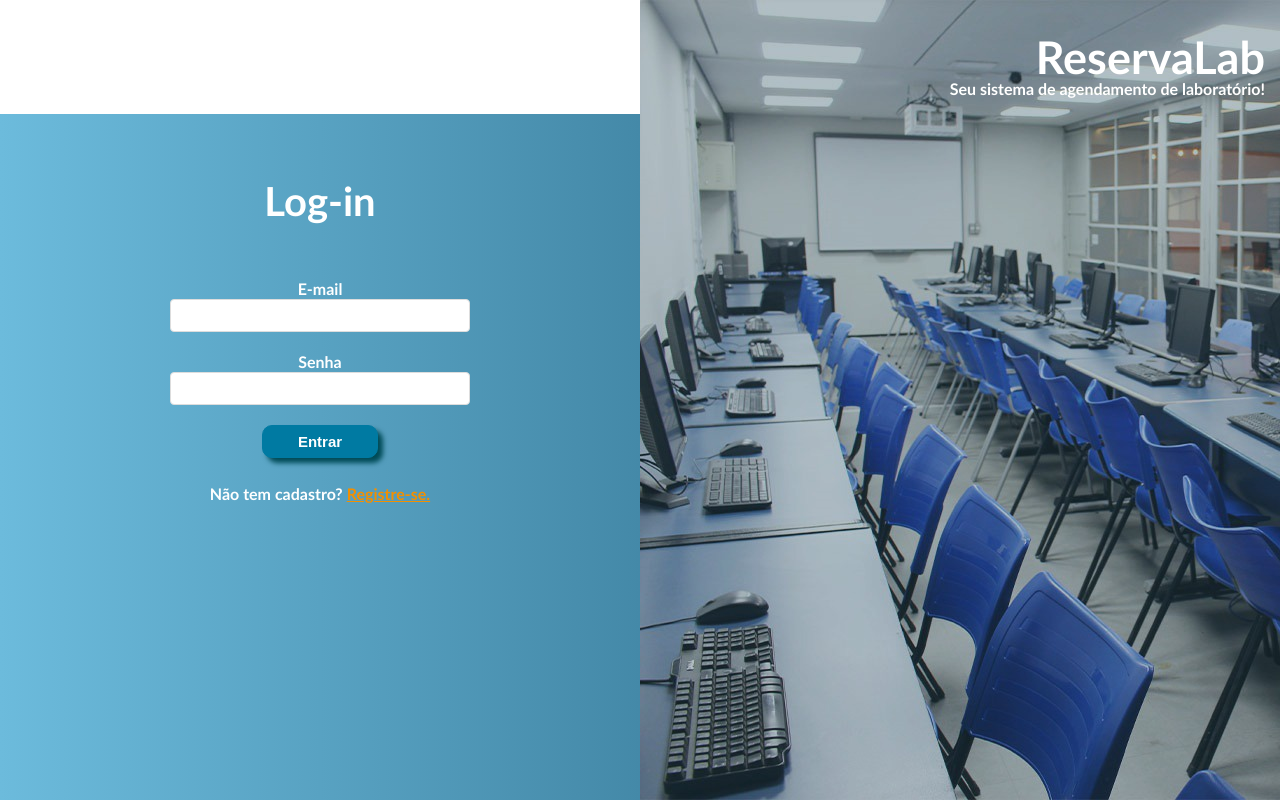
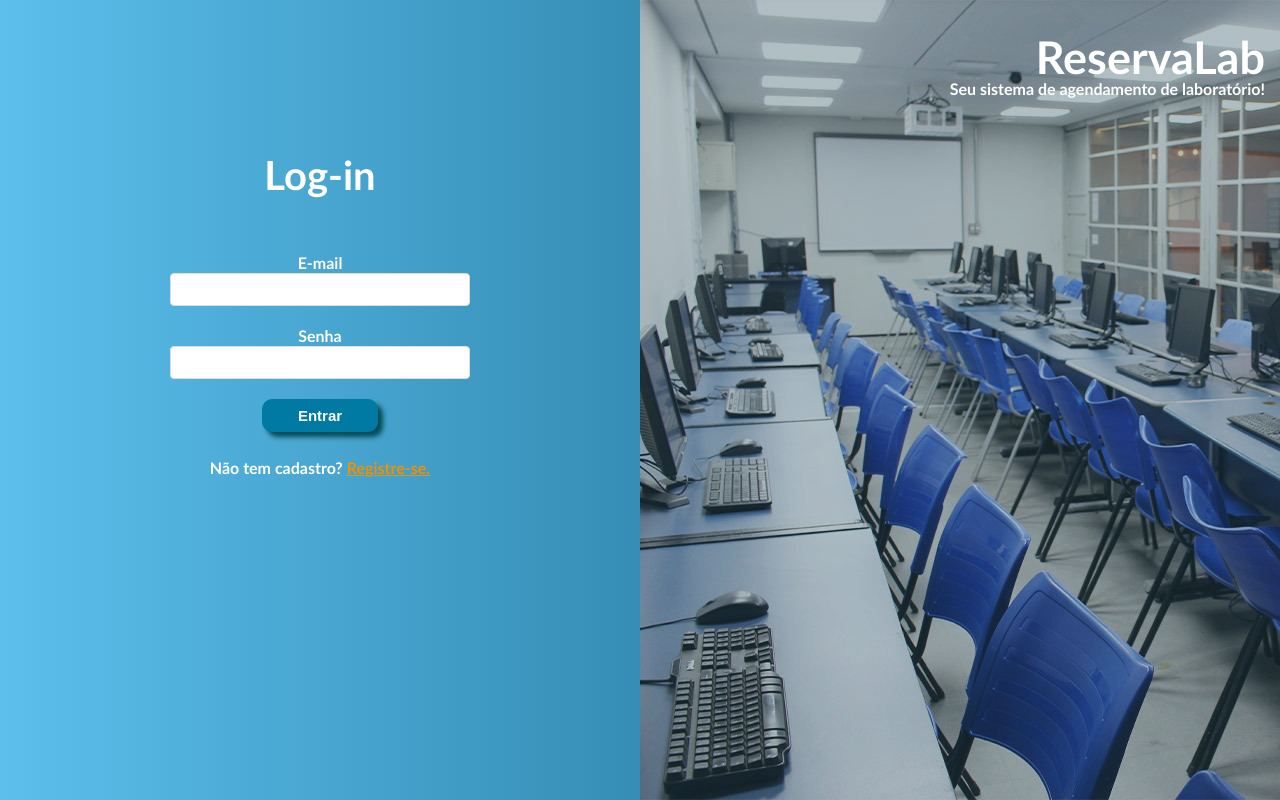
Before and after one commit to renatoxp51/web-lab, a React (Create React App) app: page / in a window 1280 px wide. Built offline with nearby package versions, Linux system fonts and the light colour scheme.

Commit message:
Alteração cor background login

```diff
--- a/src/pages/css/Home.css
+++ b/src/pages/css/Home.css
@@ -1,3 +1,6 @@
+body{
+    background-image: linear-gradient(to left, #0e5c7e, #5cbfec);
+}
 
 .paragrafoLogin {
     font-family: 'calibri', sans-serif;
@@ -75,13 +78,10 @@
 }
 
 .homeFormContainer {
-    background-image: linear-gradient(to left, #4489a8, #6cbbdc);
-    padding-top: 10px;
     width: 100%;
     height: 100%;
     right: 100%;
     text-align: center;
-
     position: relative;
 }
 
```
